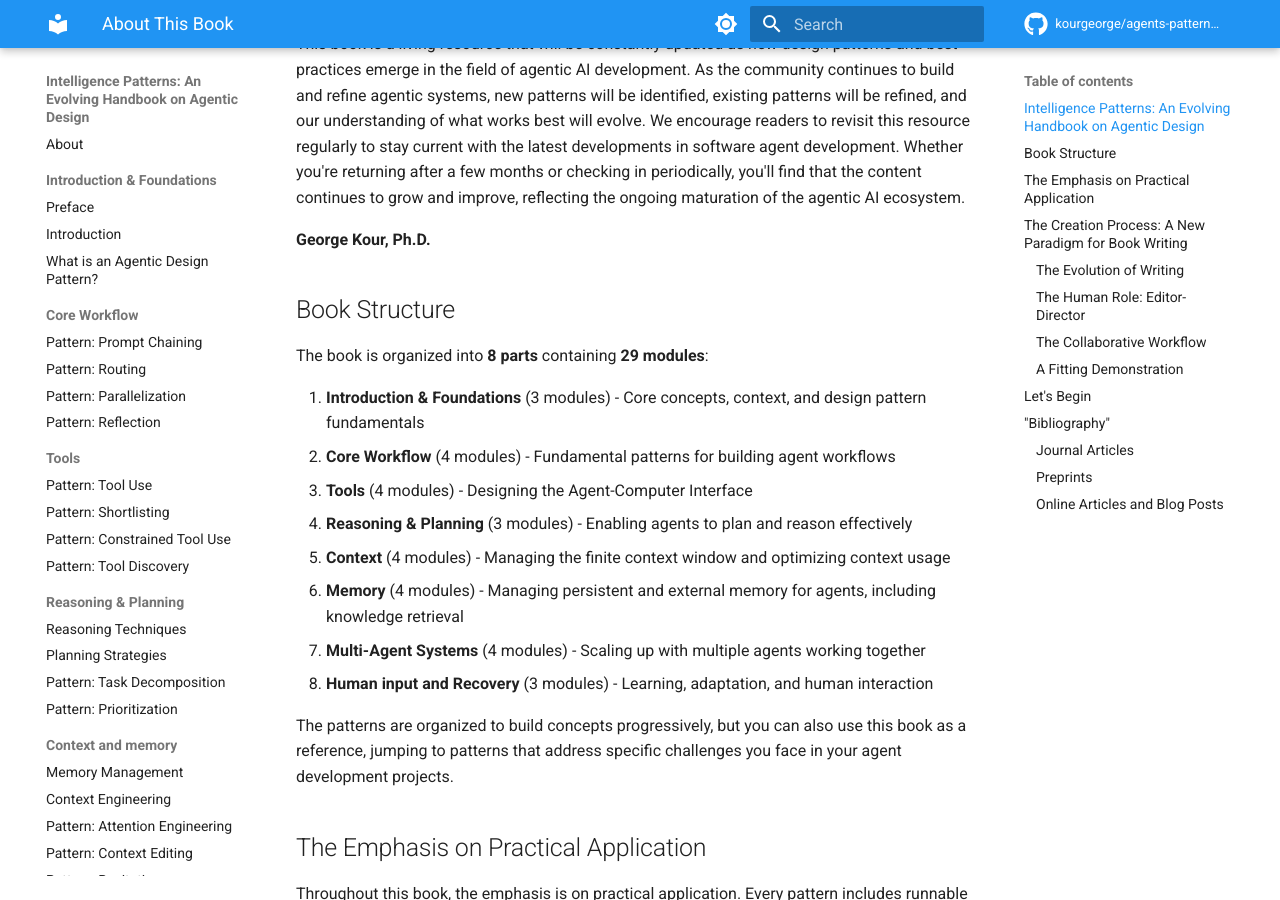
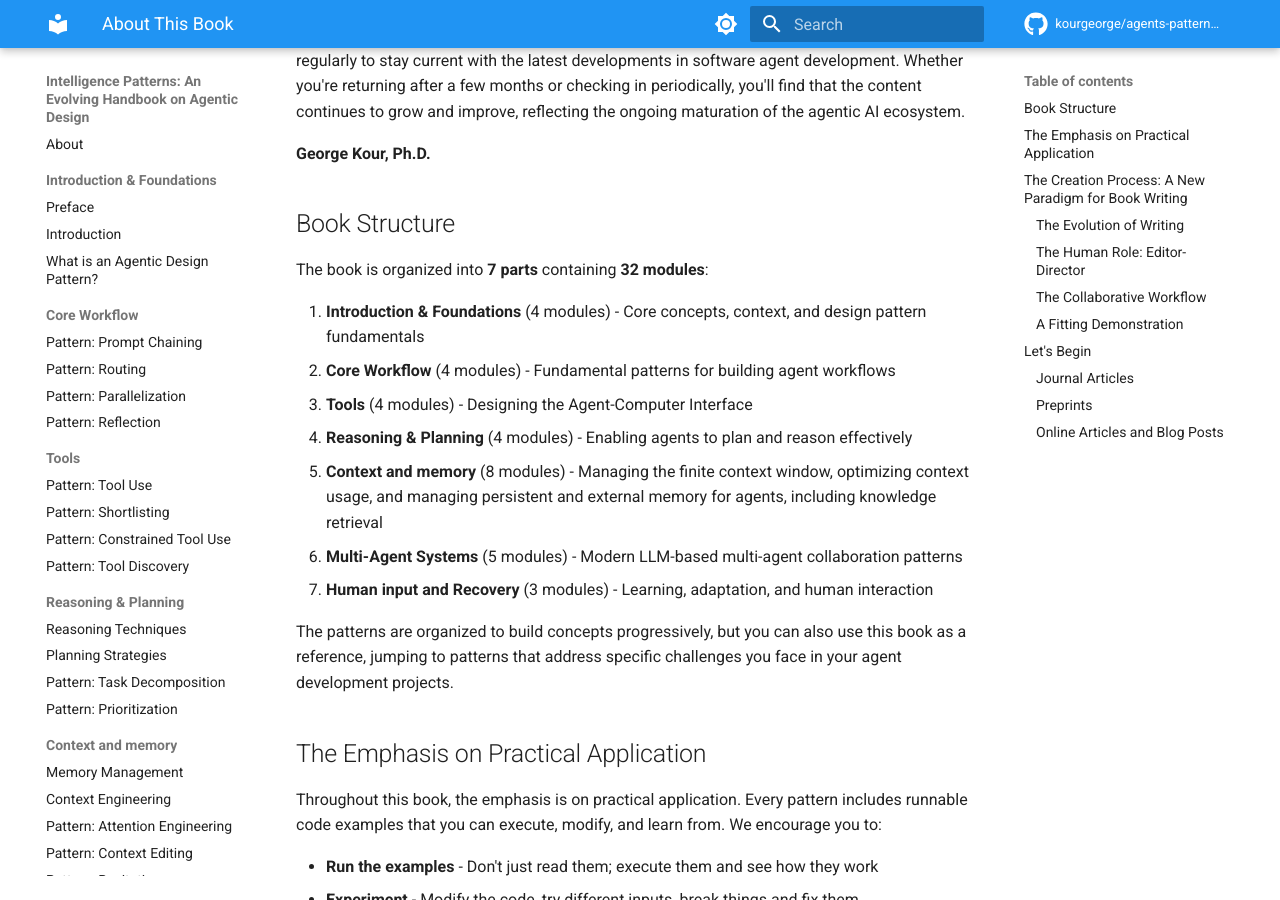
Before and after one commit to kourgeorge/agents-patterns-atlas, an MkDocs documentation site: the page built from docs/about.md, in a window 1280 px wide and 900 px high, scrolled down 938 px. Built offline with MkDocs 1.6.1 and Material for MkDocs 9.7.7, drawn with Linux system fonts in a browser that asks for light colours; comment, search, counter and statistics services are not loaded; some of the changed text lies outside the part shown.

```diff
--- a/docs/about.md
+++ b/docs/about.md
@@ -1,6 +1,5 @@
 # About This Book
 
-## Intelligence Patterns: An Evolving Handbook on Agentic Design
 
 This book is a comprehensive guide to building intelligent, goal-oriented AI agents.
 As we transition from the era of Generative AI—where models simply respond to prompts—to the era of Agentic AI—where systems actively pursue objectives and interact with their environment—developers need practical patterns and principles to construct reliable, scalable agentic systems. This book provides exactly that: a hands-on collection of **essential design patterns** that cover everything from foundational workflow patterns like prompt chaining and routing, to advanced capabilities such as multi-agent collaboration, memory management, and recovery mechanisms.
@@ -20,16 +19,15 @@ This book is a living resource that will be constantly updated as new design pat
 
 ## Book Structure
 
-The book is organized into **8 parts** containing **29 modules**:
+The book is organized into **7 parts** containing **32 modules**:
 
-1. **Introduction & Foundations** (3 modules) - Core concepts, context, and design pattern fundamentals
+1. **Introduction & Foundations** (4 modules) - Core concepts, context, and design pattern fundamentals
 2. **Core Workflow** (4 modules) - Fundamental patterns for building agent workflows
 3. **Tools** (4 modules) - Designing the Agent-Computer Interface
-4. **Reasoning & Planning** (3 modules) - Enabling agents to plan and reason effectively
-5. **Context** (4 modules) - Managing the finite context window and optimizing context usage
-6. **Memory** (4 modules) - Managing persistent and external memory for agents, including knowledge retrieval
-7. **Multi-Agent Systems** (4 modules) - Scaling up with multiple agents working together
-8. **Human input and Recovery** (3 modules) - Learning, adaptation, and human interaction
+4. **Reasoning & Planning** (4 modules) - Enabling agents to plan and reason effectively
+5. **Context and memory** (8 modules) - Managing the finite context window, optimizing context usage, and managing persistent and external memory for agents, including knowledge retrieval
+6. **Multi-Agent Systems** (5 modules) - Modern LLM-based multi-agent collaboration patterns
+7. **Human input and Recovery** (3 modules) - Learning, adaptation, and human interaction
 
 The patterns are organized to build concepts progressively, but you can also use this book as a reference, jumping to patterns that address specific challenges you face in your agent development projects.
 
@@ -92,7 +90,7 @@ The journey ahead is exciting. You're about to learn patterns that will enable y
 Let's begin this hands-on journey into building intelligent, agentic systems!
 
 
-## "Bibliography"
+??? "Bibliography"
 
 Each module in this book includes its own bibliography with references specific to that pattern or topic. This section collects the main sources that have informed the overall content and structure of the book.
 Much of the content in this book is based on **"Agentic Design Patterns: A Hands-On Guide to Building Intelligent Systems"** by **Antonio Gulli**, published by Springer.
```
Also changed, not shown: docs/context-engineeting.md (+9 -9 lines), docs/index.md (+6 -8 lines), docs/reflection.md (+5 -1 lines), cover.png.
